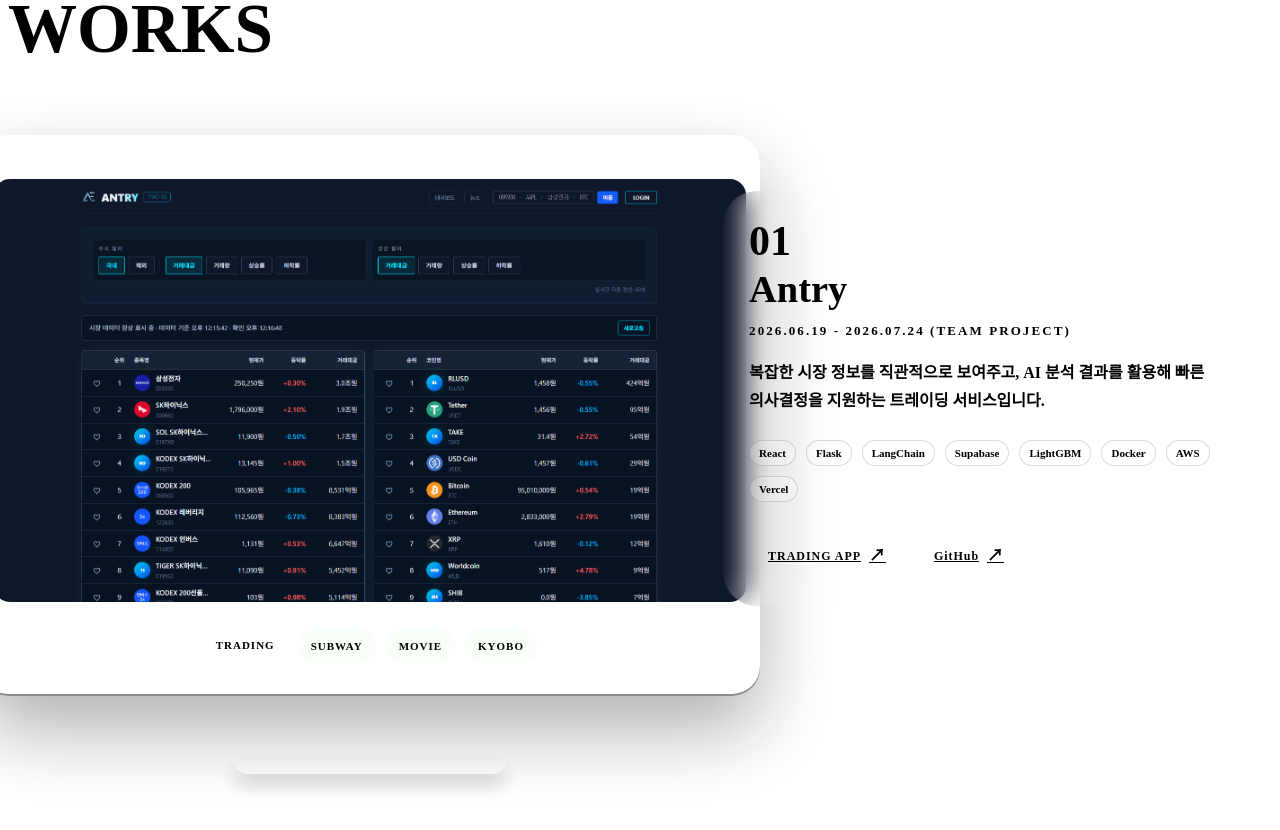
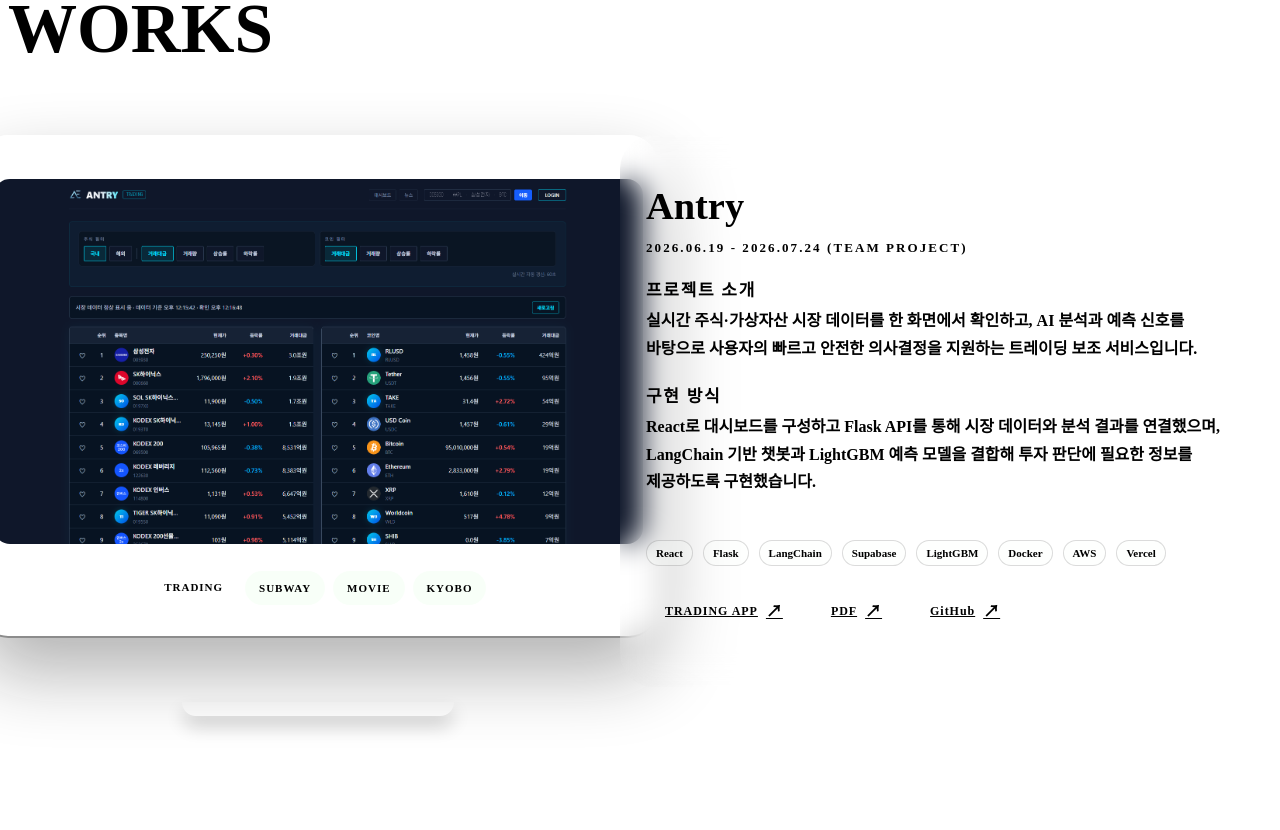
Before and after one commit to iensud184-max/portfolio, a React (Vite) app: page / in a window 1280 px wide. Shown: the part 1180-2010 px from the top of the page. Built offline with nearby package versions, Linux system fonts and the light colour scheme; the HTML template or start-up script is replaced by a standard one.

Commit message:
refine portfolio works layout

```diff
--- a/src/AboutSection.css
+++ b/src/AboutSection.css
@@ -99,6 +99,7 @@
   font-size: clamp(16px, 1.35vw, 21px);
   font-weight: 850;
   letter-spacing: -0.03em;
+  white-space: nowrap;
 }
 
 .competency-grid {
@@ -135,7 +136,7 @@
 .career-goal {
   grid-column: 1 / -1;
   display: grid;
-  grid-template-columns: auto minmax(280px, 0.8fr) minmax(0, 1.5fr);
+  grid-template-columns: auto 380px minmax(0, 1fr);
   align-items: center;
   gap: var(--space-6);
   padding: var(--space-4) var(--space-6);
@@ -170,7 +171,7 @@
     gap: 8px;
     min-height: 100dvh;
     align-content: center;
-    padding: 88px 52px 48px 20px;
+    padding: 88px 36px 48px;
   }
 
   .about-role {
@@ -258,3 +259,9 @@
   .about-hero { transform: translateY(-76px); }
   .competency-card { min-height: 108px; padding-top: 18px; padding-bottom: 18px; }
 }
+
+@media (min-width: 981px) {
+  .about-page {
+    padding-left: calc(var(--space-8) + var(--page-indicator-clearance));
+  }
+}
--- a/src/WorksSection.css
+++ b/src/WorksSection.css
@@ -2,7 +2,7 @@
   position: relative;
   display: grid;
   min-height: 100dvh;
-  grid-template-columns: minmax(0, 1.18fr) minmax(430px, 0.78fr);
+  grid-template-columns: minmax(0, 1.08fr) minmax(600px, 0.88fr);
   gap: clamp(10px, 1.2vw, 20px);
   align-items: center;
   padding: 112px calc(var(--space-8) + 48px) 64px;
@@ -27,7 +27,7 @@
 .works-panel {
   z-index: 1;
   justify-self: end;
-  width: min(100%, 640px);
+  width: min(100%, 720px);
   padding: clamp(24px, 4vw, 42px);
   border: 2px solid var(--color-line);
   border-radius: 34px;
@@ -57,12 +57,12 @@
 
 .project-tags {
   padding: 0;
-  margin: 26px 0 0;
+  margin: 44px 0 0;
   list-style: none;
 }
 
 .project-actions {
-  margin: 30px 0 0;
+  margin: 22px 0 0;
 }
 
 .project-tab,
@@ -150,13 +150,6 @@
   animation: detail-rise 320ms cubic-bezier(0.16, 1, 0.3, 1) both;
 }
 
-.project-number {
-  margin: 0 0 4px;
-  font-family: var(--display-font);
-  font-size: 42px;
-  font-weight: 900;
-}
-
 .project-detail h3 {
   margin: 0;
   font-size: clamp(30px, 3vw, 52px);
@@ -168,8 +161,22 @@
   color: var(--color-muted);
 }
 
+.project-copy {
+  display: grid;
+  gap: 20px;
+  margin-top: 20px;
+}
+
+.project-copy-label {
+  margin: 0 0 6px;
+  color: var(--color-muted);
+  font-size: 17px;
+  font-weight: 900;
+  letter-spacing: 0.1em;
+}
+
 .project-summary {
-  margin: 20px 0 0;
+  margin: 0;
   color: var(--color-muted);
   font-size: 16px;
   font-weight: 600;
@@ -222,13 +229,22 @@
   }
 }
 
+@media (min-width: 981px) {
+  .works-panel {
+    display: flex;
+    align-items: center;
+    min-height: clamp(500px, 31vw, 594px);
+    transform: translateY(12px);
+  }
+}
+
 @media (max-width: 680px) {
   .works-page {
     display: flex;
     flex-direction: column;
     min-height: 100dvh;
     justify-content: center;
-    padding: 80px 52px 30px 20px;
+    padding: 80px 36px 30px;
   }
 
   .works-header {
@@ -271,8 +287,6 @@
     font-size: 8px;
   }
 
-  .project-number { font-size: 34px; }
-
   .project-detail h3 { font-size: 32px; }
 
   .project-period {
@@ -282,9 +296,13 @@
   }
 
   .project-summary {
-    margin-top: 12px;
     font-size: 13px;
     line-height: 1.5;
+  }
+
+  .project-copy {
+    gap: 10px;
+    margin-top: 12px;
   }
 
   .project-tags {
@@ -318,6 +336,17 @@
 
 @media (min-width: 1400px) {
   .works-page {
-    padding-right: calc(var(--space-8) + var(--page-indicator-clearance) + var(--space-12) + 32px);
+    grid-template-columns: minmax(0, 860px) minmax(600px, 720px);
+    justify-content: center;
+    padding-left: calc(var(--space-8) + var(--space-12));
+    padding-right: calc(var(--space-8) + var(--space-12));
+  }
+
+  .works-header {
+    right: max(80px, calc((100vw - 1600px) / 2));
+  }
+
+  .works-panel {
+    width: 100%;
   }
 }
--- a/src/WorksSection.jsx
+++ b/src/WorksSection.jsx
@@ -53,12 +53,22 @@
 
       <div className="works-panel">
         <article className="project-detail" key={activeProject.id}>
-          <p className="project-number">0{activeProject.id}</p>
           <h3>{activeProject.title}</h3>
           <p className="project-period">
             {activeProject.period} ({activeProject.projectType})
           </p>
-          <p className="project-summary">{activeProject.summary}</p>
+          <div className="project-copy">
+            <div>
+              <p className="project-copy-label">프로젝트 소개</p>
+              <p className="project-summary">{activeProject.summary}</p>
+            </div>
+            {activeProject.implementation && (
+              <div>
+                <p className="project-copy-label">구현 방식</p>
+                <p className="project-summary">{activeProject.implementation}</p>
+              </div>
+            )}
+          </div>
 
           <ul className="project-tags" aria-label={`${activeProject.title} stack`}>
             {activeProject.tags.map((tag) => (
@@ -72,6 +82,11 @@
                 {liveLink.label}
               </a>
             ))}
+            {activeProject.pdfUrl && (
+              <a href={activeProject.pdfUrl} target="_blank" rel="noreferrer">
+                PDF
+              </a>
+            )}
             {activeProject.sourceUrl && (
               <a href={activeProject.sourceUrl} target="_blank" rel="noreferrer">
                 GitHub
--- a/src/worksData.js
+++ b/src/worksData.js
@@ -7,9 +7,11 @@
     title: "Antry",
     period: "2026.06.19 - 2026.07.24",
     projectType: "Team Project",
-    summary: "복잡한 시장 정보를 직관적으로 보여주고, AI 분석 결과를 활용해 빠른 의사결정을 지원하는 트레이딩 서비스입니다.",
+    summary: "실시간 주식·가상자산 시장 데이터를 한 화면에서 확인하고, AI 분석과 예측 신호를 바탕으로 사용자의 빠르고 안전한 의사결정을 지원하는 트레이딩 보조 서비스입니다.",
+    implementation: "React로 대시보드를 구성하고 Flask API를 통해 시장 데이터와 분석 결과를 연결했으며, LangChain 기반 챗봇과 LightGBM 예측 모델을 결합해 투자 판단에 필요한 정보를 제공하도록 구현했습니다.",
     tags: ["React", "Flask", "LangChain", "Supabase", "LightGBM", "Docker", "AWS", "Vercel"],
     sourceUrl: "https://github.com/iensud184-max/Trading",
+    pdfUrl: "https://github.com/iensud184-max/Trading/blob/main/ANTRY-AI-Trading-Platform.pdf",
     liveLinks: [{ label: "TRADING APP", url: "https://trading-lake-ten.vercel.app/" }],
     previewImage: projectPreview("trading.png"),
     previewAlt: "AI Trading Assistant dashboard preview",
@@ -21,8 +23,10 @@
     period: "2026.05.21 - 2026.06.12",
     projectType: "Team Project",
     summary: "실시간 열차 위치와 승객 수요 데이터를 분석해 혼잡도를 예측하고, 노선별 이동 흐름을 직관적으로 확인할 수 있도록 구현한 대시보드입니다.",
+    implementation: "Pandas로 지하철 데이터를 전처리하고 LSTM 모델로 혼잡도를 예측했으며, Streamlit과 Plotly를 활용해 예측 결과와 노선별 이동 흐름을 시각화했습니다.",
     tags: ["Streamlit", "Plotly", "LSTM", "Pandas", "scikit-learn"],
     sourceUrl: "https://github.com/Decaf-subway/subway-line2",
+    pdfUrl: "https://github.com/Decaf-subway/subway-line2/blob/main/DeCafe_Subway.pdf",
     liveLinks: [
       { label: "SUBWAY LINE 2", url: "https://huggingface.co/spaces/lololoooool/subway_line2" },
       { label: "SUBWAY LINE 1-8", url: "https://huggingface.co/spaces/lololoooool/subway_line1_8" },
@@ -37,8 +41,10 @@
     period: "2026.04.06 - 2026.04.29",
     projectType: "Team Project",
     summary: "영화 예매부터 결제, 회원 관리와 관리자 기능까지 영화관 서비스의 주요 흐름을 구현한 팀 프로젝트입니다.",
+    implementation: "Flask와 MySQL을 기반으로 영화·예매·회원 데이터를 관리하고, SQLAlchemy ORM으로 데이터베이스를 연동했으며 결제 기능과 관리자 페이지를 구현했습니다.",
     tags: ["Python", "Flask", "SQLAlchemy", "MySQL", "Jinja2", "Bootstrap", "Toss Payments"],
     sourceUrl: "https://github.com/iensud184-max/movie_260407",
+    pdfUrl: "https://github.com/iensud184-max/movie_260407/blob/main/Filmatique.pdf",
     liveLinks: [{ label: "FILMATIQUE", url: "https://filmatique.onrender.com" }],
     previewImage: projectPreview("movie.png"),
     previewAlt: "Filmatique cinema site preview",
@@ -50,8 +56,10 @@
     period: "2026.03.16 - 2026.04.02",
     projectType: "Personal Project",
     summary: "HTML, CSS, JavaScript를 처음 학습하며 웹페이지의 구조와 스타일, 기본 인터랙션을 직접 구현해 본 첫 웹 프로젝트입니다.",
+    implementation: "교보문고 메인 페이지를 참고해 네비게이션, 배너 슬라이드, 상품 영역을 구성했으며 Swiper와 JavaScript를 활용해 기본적인 사용자 인터랙션을 구현했습니다.",
     tags: ["HTML5", "CSS3", "JavaScript", "Swiper", "Font Awesome"],
     sourceUrl: "https://github.com/iensud184-max/KDH_project1_kyobobook",
+    pdfUrl: "https://github.com/iensud184-max/KDH_project1_kyobobook/blob/main/project1_portfolio.pdf",
     liveLinks: [{ label: "KYOBO BOOK", url: "https://iensud184-max.github.io/KDH_project1_kyobobook/" }],
     previewImage: projectPreview("kyobo.png"),
     previewAlt: "Kyobo Book storefront preview",
```
